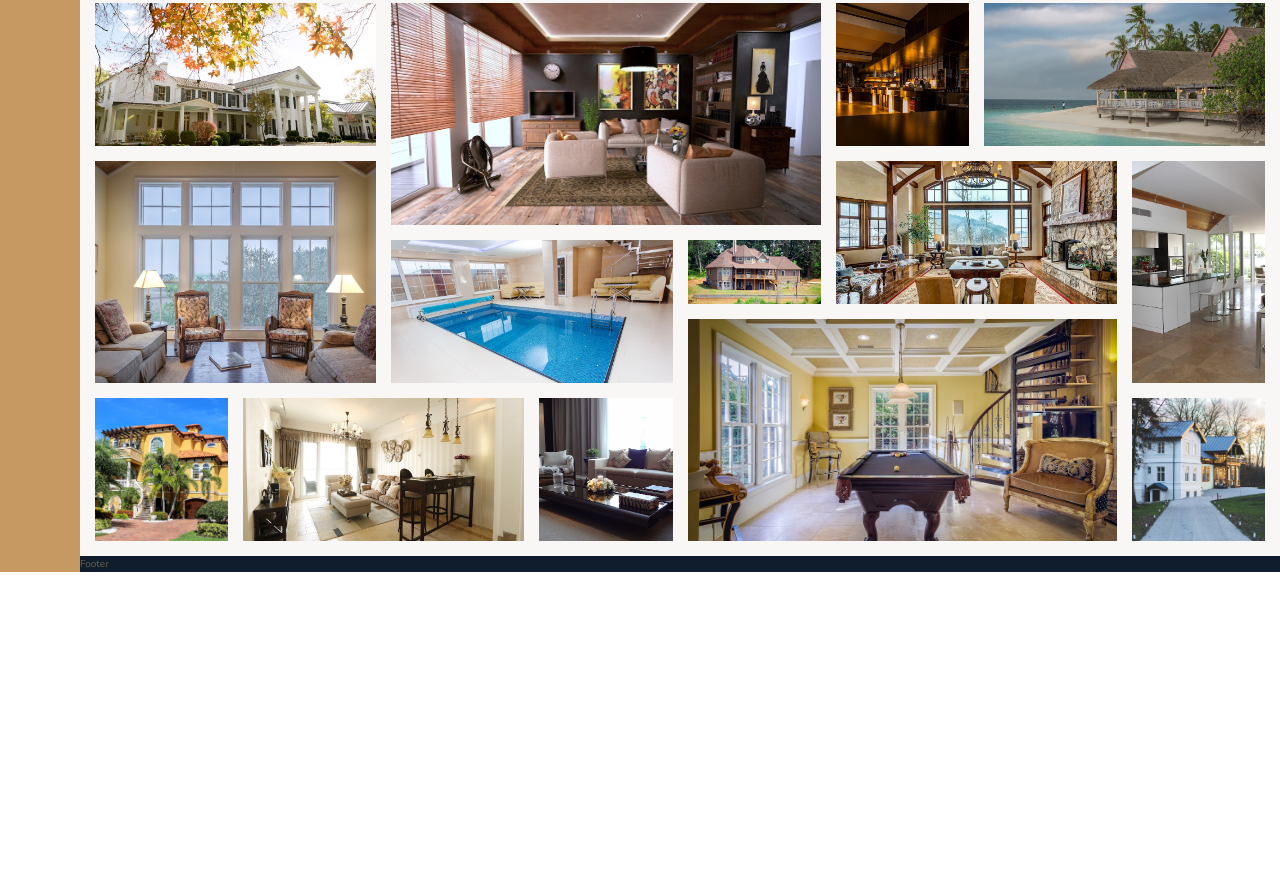
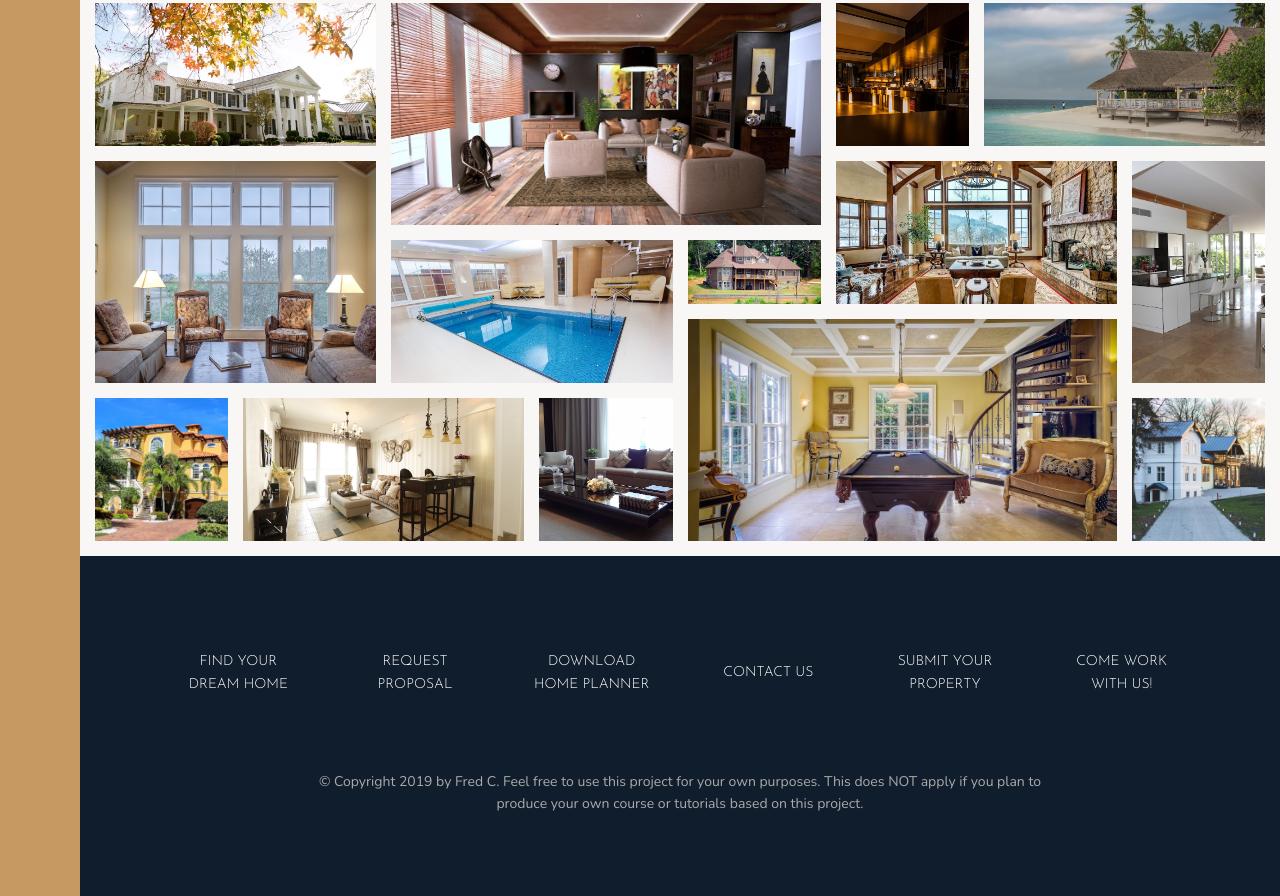
Before and after one commit to Frederick-Chon/Nexter, a website: page index.html in a window 1280 px wide. Shown: the part 3084-3980 px from the top of the page. Before the commit the page ends 3656 px from the top, so only its background shows below. Drawn offline with nearby package versions, Linux system fonts and the light colour scheme.

Commit message:
footer section

```diff
--- a/index.html
+++ b/index.html
@@ -355,7 +355,29 @@
         </section>
 
         <footer class="footer">
-            Footer
+            <ul class="nav">
+                <li class="nav__item">
+                    <a href="#" class="nav__link">Find your dream home</a>
+                </li>
+                <li class="nav__item">
+                        <a href="#" class="nav__link">Request proposal</a>
+                </li>
+                <li class="nav__item">
+                    <a href="#" class="nav__link">Download home planner</a>
+                </li>
+                <li class="nav__item">
+                    <a href="#" class="nav__link">Contact us</a>
+                </li>
+                <li class="nav__item">
+                    <a href="#" class="nav__link">Submit your property</a>
+                </li>
+                <li class="nav__item">
+                    <a href="#" class="nav__link">Come work with us!</a>
+                </li>
+            </ul>
+            <p class="copyright">
+                &copy; Copyright 2019 by Fred C. Feel free to use this project for your own purposes. This does NOT apply if you plan to produce your own course or tutorials based on this project.
+            </p>
         </footer>
     </body>
 </html>
--- a/sass/_footer.scss
+++ b/sass/_footer.scss
@@ -1,4 +1,43 @@
 .footer {
     background-color: $color-secondary;
     grid-column: full-start / full-end;
+    padding: 8rem;
 }
+
+.nav {
+    list-style: none;
+
+    display: grid;
+    grid-template-columns: repeat(auto-fit, minmax(15rem, 1fr));
+    grid-gap: 2rem;
+    align-items: center;
+
+    &__link:link,
+    &__link:visited {
+        font-size: 1.4rem;
+        color: #FFF;
+        text-decoration: none;
+        font-family: $font-display;
+        text-transform: uppercase;
+        text-align: center;
+        padding: 1.5rem;
+        display: block;
+        transition: all .2s;
+    }
+
+    &__link:hover,
+    &__link:active {
+        background-color: rgba(#FFF, .05);
+        transform: translateY(-3px);
+    }
+}
+
+.copyright {
+    font-size: 1.4rem;
+    color: $color-grey-light-2;
+    margin-top: 6rem;
+    margin-right: auto;
+    margin-left: auto;
+    text-align: center;
+    width: 70%;
+}
```
Also changed, not shown: css/style.css.
